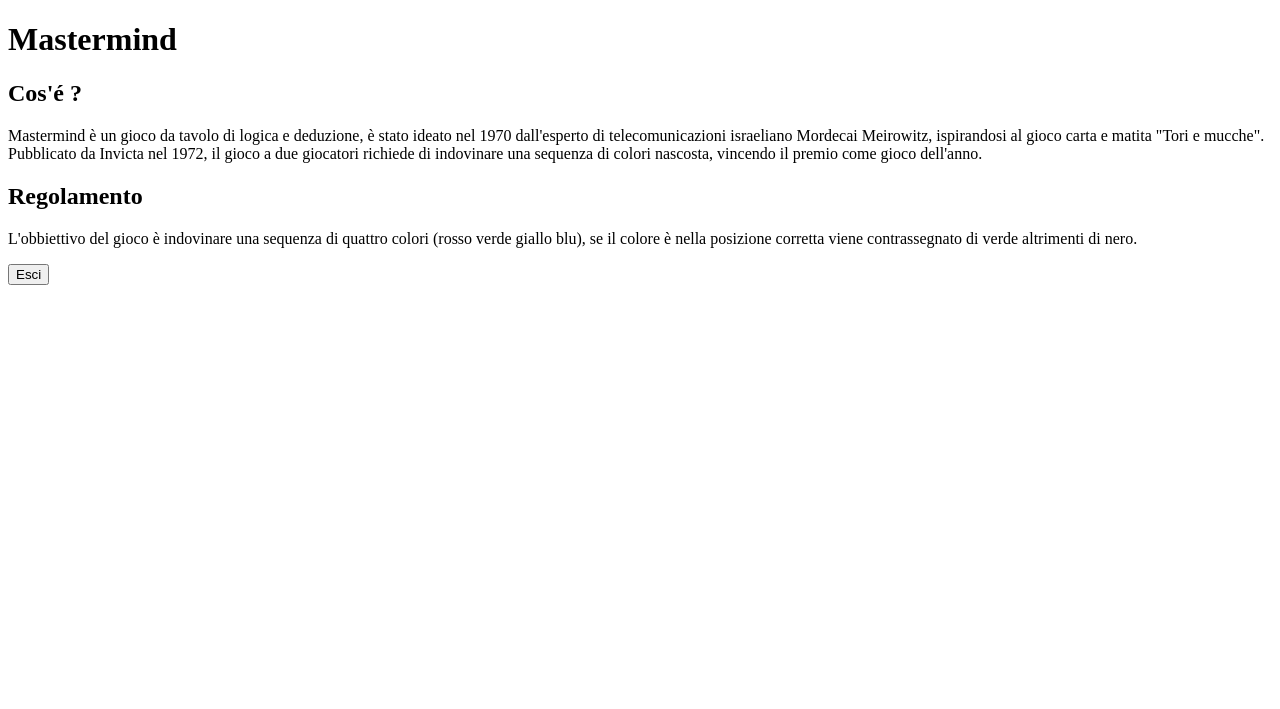
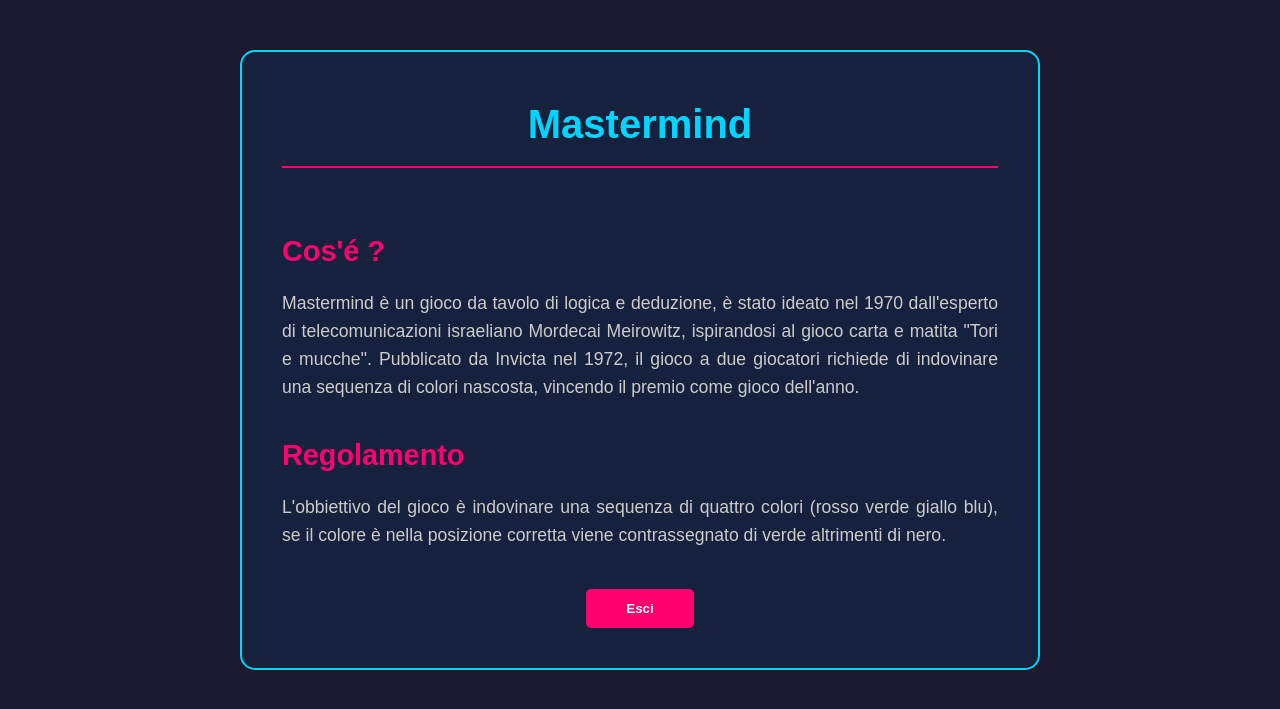
Before and after one commit to matteoQuerini/Mastermind, a PHP site: page /roles.html in a window 1280 px wide. Shown: the top 709 px of the page. Run offline with PHP 8.4, Linux system fonts and the light colour scheme.

Commit message:
aggiunta stile in roles e modifiche style

```diff
--- a/Codice/roles.html
+++ b/Codice/roles.html
@@ -5,10 +5,10 @@
     <meta charset="UTF-8">
     <meta name="viewport" content="width=device-width, initial-scale=1.0">
     <title>Regomalento - Mastermind</title>
+    <link rel="stylesheet" href="style.css">
 </head>
-
 <body>
-
+    <div class="info-container">
         <h1>Mastermind</h1>
 
         <h2>Cos'é ?</h2>
@@ -19,7 +19,9 @@
         <p>L'obbiettivo del gioco è indovinare una sequenza di quattro colori (rosso verde giallo blu), se il colore è nella posizione corretta viene contrassegnato di verde altrimenti di nero.</p>
 
 
+
         <button class="bottone-logout" onclick="window.location.href='logout.php';">Esci</button>
+    </div>
 </body>
 
 </html>
--- a/Codice/style.css
+++ b/Codice/style.css
@@ -158,53 +156,11 @@ input[type="submit"]:hover {
     color: #999;
 }
 
-.cella {
-    width: 50px;
-    height: 50px;
-    border: 2px solid #333;
-    display: inline-block;
-    margin: 2px;
-}
 
-/* Colori per le celle grandi */
-.cella.rosso {
-    background-color: red;
-}
 
-.cella.verde {
-    background-color: green;
-}
-
-.cella.blu {
-    background-color: blue;
-}
-
-.cella.giallo {
-    background-color: yellow;
-}
-
-.mini-cella {
-    width: 30px;
-    height: 30px;
-    border: 1px solid #333;
-    display: inline-block;
-    margin: 1px;
-}
-
-.mini-cella.rosso {
-    background-color: red;
-}
-
-.mini-cella.verde {
-    background-color: green;
-}
-
-.mini-cella.blu {
-    background-color: blue;
-}
-
-.mini-cella.giallo {
-    background-color: yellow;
+h1, h3 {
+    text-align: center;
+    width: 100%;
 }
 
 .dashboard-header {
@@ -325,4 +264,72 @@ input[type="submit"]:hover {
     display: flex;
     flex-direction: row;
     align-items: center;
+    justify-content: center;
 }
+
+
+.logout-btn, .reset-btn, .undo-btn {
+    margin-left: 10px;
+    padding: 10px 15px;
+    border-radius: 5px;
+    background-color: #ff006e;
+    color: white;
+    font-weight: bold;
+    border: none;
+    cursor: pointer;
+}
+
+.exit {
+    display: none;
+}
+
+.info-container {
+    max-width: 800px;
+    margin: 50px auto;
+    padding: 40px;
+    background-color: #16213e;
+    border: 2px solid #00d4ff;
+    border-radius: 15px;
+    line-height: 1.6;
+}
+
+.info-container h1 {
+    color: #00d4ff;
+    font-size: 2.5rem;
+    margin-bottom: 30px;
+    border-bottom: 2px solid #ff006e;
+    display: inline-block;
+    padding-bottom: 10px;
+}
+
+.info-container h2 {
+    color: #ff006e;
+    margin-top: 30px;
+    margin-bottom: 15px;
+    font-size: 1.8rem;
+}
+
+.info-container p {
+    color: #ccc;
+    font-size: 1.1rem;
+    margin-bottom: 20px;
+    text-align: justify;
+}
+
+
+.bottone-logout {
+    display: block;
+    margin: 40px auto 0;
+    padding: 12px 40px;
+    background-color: #ff006e;
+    color: white;
+    border: none;
+    border-radius: 5px;
+    font-weight: bold;
+    cursor: pointer;
+    transition: background 0.3s;
+}
+
+.bottone-logout:hover {
+    background-color: #cc0056;
+}
```
Also changed, not shown: other parts of Codice/style.css (+55 -74 lines). Lines whose indentation alone changed are shown as unchanged.
